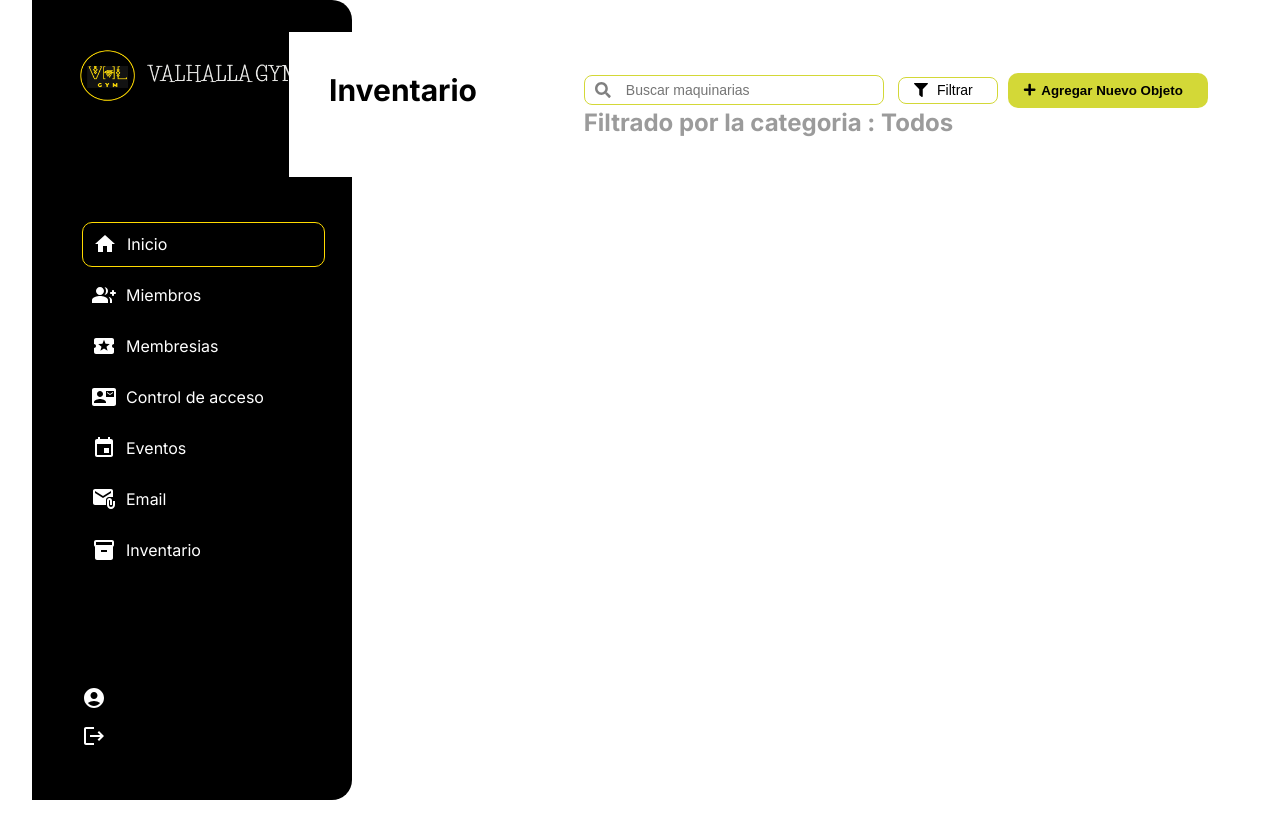
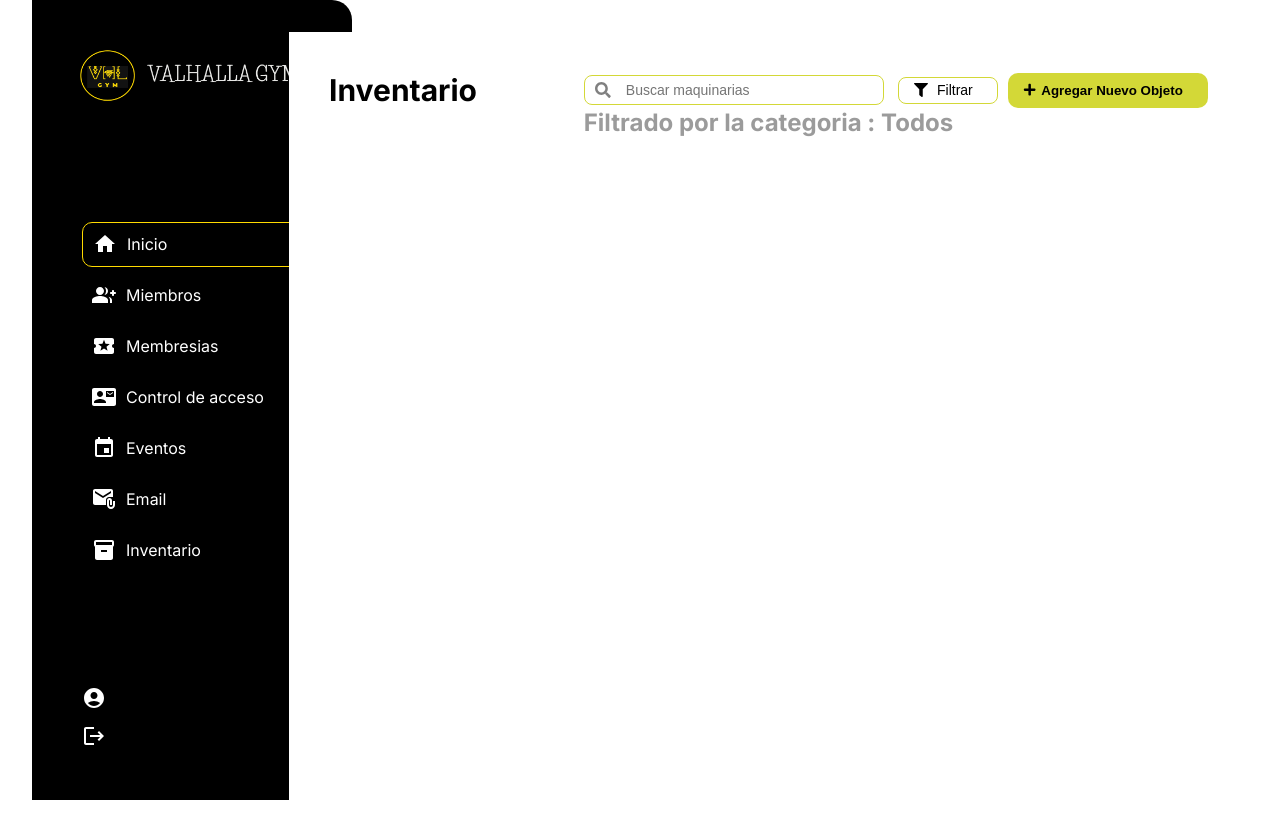
Before and after one commit to pabloocampo1/GymManager-Front-end, a React (Vite) app: page /dashboard/inventario in a window 1280 px wide. Shown: the top 838 px of the page. Before the commit the page ends 800 px from the top, so only its background shows below. Built offline with nearby package versions, Linux system fonts and the light colour scheme; a web font is replaced by a local one.

Commit message:
edicion conteinerinventario , conteinerEventos css

```diff
--- a/src/Pages/Events/Eventos.module.css
+++ b/src/Pages/Events/Eventos.module.css
@@ -2,9 +2,10 @@
 
 .eventosContainer {
   width: 100%;
-  height: 100%;
+  min-height: 100vh;
   background-color: white;
   position: relative;
+  padding-left: 10px;
   padding: 40px;
 }
 .TitleFiltrado{
--- a/src/Pages/Inventory/Inventory.module.css
+++ b/src/Pages/Inventory/Inventory.module.css
@@ -1,9 +1,10 @@
 
 .inventory_container {
   width: 100%;
-  height: 100%;
+  min-height: 100vh;
   background-color: white;
   position: relative;
+  padding-left: 10px;
   padding: 40px;
 }
 
```
